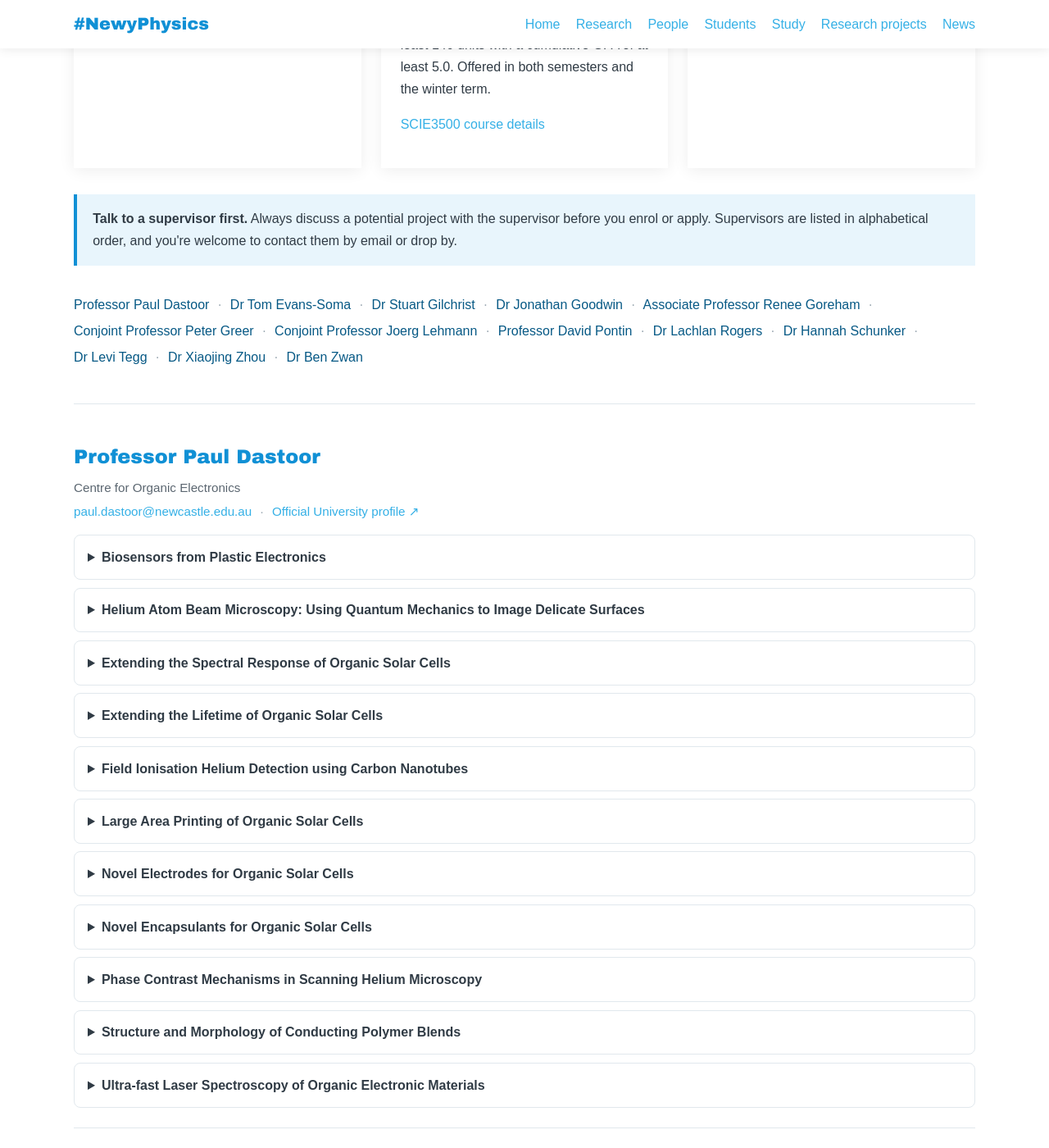
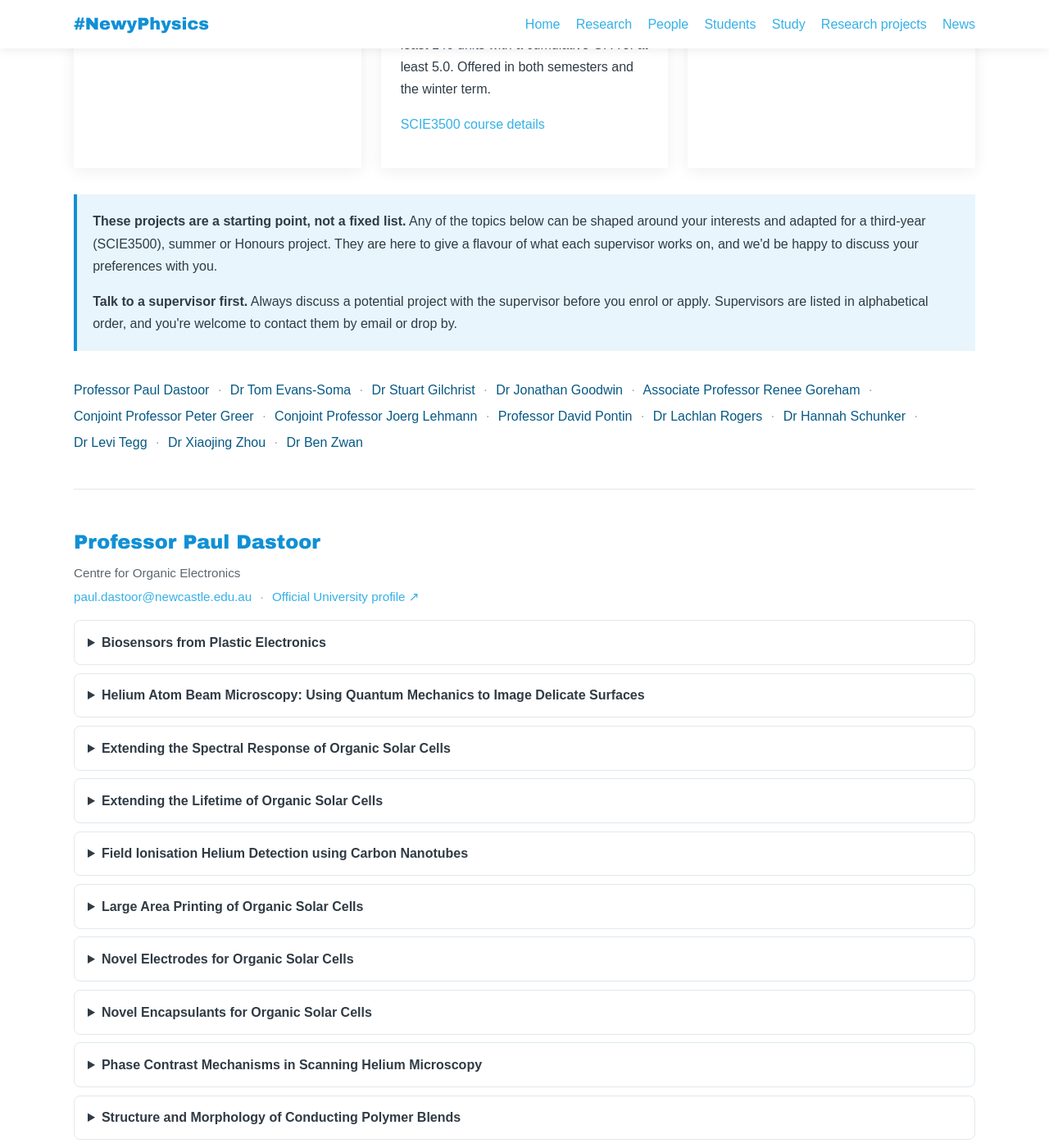
Before and after one commit to NewyPhysics/unofficial_homepage, a Jekyll site: the page built from pages/undergraduate-research.html, in a window 1280 px wide and 1400 px high, scrolled down 714 px. Shown: the whole window at 82% size. Built offline with Jekyll 4.4.1, drawn with Linux system fonts in a browser that asks for light colours.

Commit message:
Explain that listed research projects can be adapted
Co-Authored-By: Claude Opus 5.5 <noreply@anthropic.com>
Claude-Session: https://claude.ai/code/session_01LYcBCLwvG5rvH6dJMd99nN

```diff
--- a/assets/css/style.css
+++ b/assets/css/style.css
@@ -150,7 +150,7 @@ h1, h2, h3, .logo h1 {
 }
 
 /* Honours and undergraduate research projects page */
-.callout { background:#e8f5fc; border-left:4px solid var(--uon-blue); padding:1rem 1.2rem; margin:2rem 0; }
+.callout { background:#e8f5fc; border-left:4px solid var(--uon-blue); padding:.2rem 1.2rem; margin:2rem 0; }
 .supervisor-index { margin:1.5rem 0 2.5rem; line-height:2; }
 .supervisor-index a { color:var(--uon-dark-blue); white-space:nowrap; }
 .sep { color:#9aa7b1; margin:0 .35rem; }
--- a/pages/undergraduate-research.html
+++ b/pages/undergraduate-research.html
@@ -28,7 +28,10 @@ permalink: /projects/undergraduate-research/
   </article>
 </div>
 
-<p class="callout"><strong>Talk to a supervisor first.</strong> Always discuss a potential project with the supervisor before you enrol or apply. Supervisors are listed in alphabetical order, and you're welcome to contact them by email or drop by.</p>
+<div class="callout">
+  <p><strong>These projects are a starting point, not a fixed list.</strong> Any of the topics below can be shaped around your interests and adapted for a third-year (SCIE3500), summer or Honours project. They are here to give a flavour of what each supervisor works on, and we'd be happy to discuss your preferences with you.</p>
+  <p><strong>Talk to a supervisor first.</strong> Always discuss a potential project with the supervisor before you enrol or apply. Supervisors are listed in alphabetical order, and you're welcome to contact them by email or drop by.</p>
+</div>
 
 <nav class="supervisor-index" aria-label="Supervisors">
   {% for s in supervisors %}{% unless forloop.first %} <span class="sep" aria-hidden="true">·</span> {% endunless %}<a href="#{{ s.sort_name | slugify }}">{{ s.name }}</a>{% endfor %}
```
